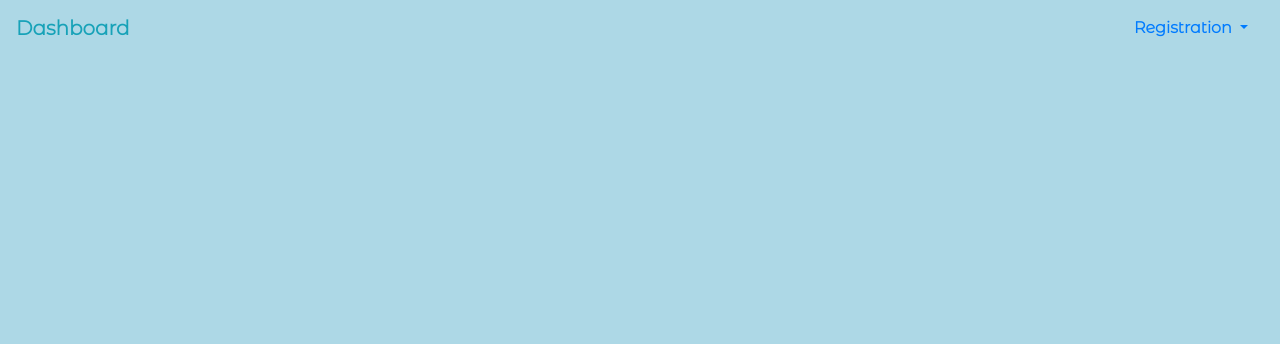
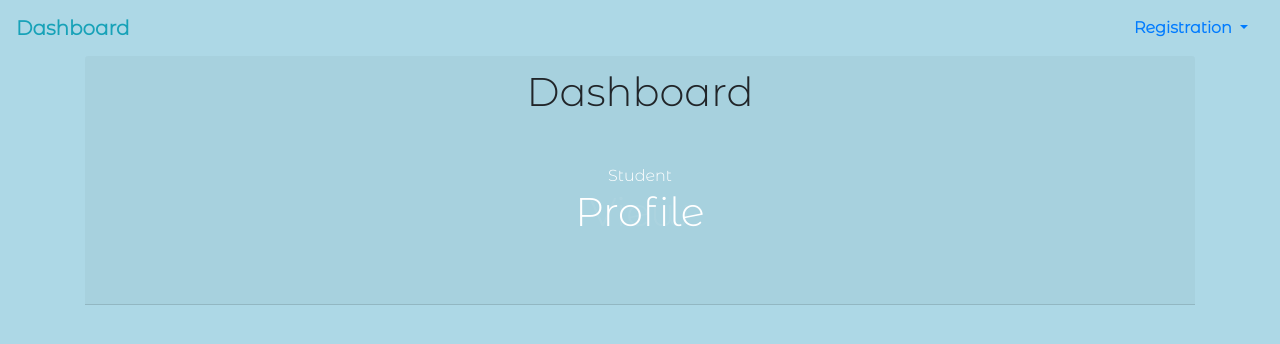
Before and after one commit to usamagamea/dashboard, an Angular app: page / in a window 1280 px wide. Shown: the top 344 px of the page. Built offline with nearby package versions, Linux system fonts and the light colour scheme.

Commit message:
updated in navbar

```diff
--- a/src/app/data.service.ts
+++ b/src/app/data.service.ts
@@ -17,10 +17,10 @@ url:string='https://route-egypt-api.herokuapp.com/';
   currentUser = new BehaviorSubject(null);
 
   saveCurrentUser(){
-    if(localStorage.getItem('token')){
+    localStorage.getItem('token')
       let userToken:any = localStorage.getItem('token');
       this.currentUser.next(jwtDecode(userToken));
-    }
+
   }
 
   getCurrentUser(){
--- a/src/app/inputs.validators.ts
+++ b/src/app/inputs.validators.ts
@@ -1,4 +1,4 @@
-import { AbstractControl, ValidationErrors, ValidatorFn } from "@angular/forms";
+import { AbstractControl, ValidationErrors } from "@angular/forms";
 
 export class InputsValidators {
 
@@ -12,18 +12,16 @@ export class InputsValidators {
     return PASSWORD_REGEXP.test(control.value) ? null : { password: true };
   }
 
+  static phone(control: AbstractControl): ValidationErrors | null {
+    const PHONE_REGEXP = /^\+?\d{1,3}?[- .]?\(?(?:\d{2,3})\)?[- .]?\d\d\d[- .]?\d\d\d\d$/;
+    return PHONE_REGEXP.test(control.value) ? null : { phone: true };
+  }
+
+
+
   static EnglishOnly(control: AbstractControl): ValidationErrors | null {
     const ENGLISH_REGEXP = /^[a-zA-Z ]*$/;
     return ENGLISH_REGEXP.test(control.value) ? null : { EnglishOnly: true };
   }
 
-  static phone(control: AbstractControl): ValidationErrors | null {
-    const PHONE_REGEXP = /^[0-9]{10}$/;
-    return PHONE_REGEXP.test(control.value) ? null : { phone: true };
-  }
-
-  static zip(control: AbstractControl): ValidationErrors | null {
-    const ZIP_REGEXP = /^[0-9]{5}$/;
-    return ZIP_REGEXP.test(control.value) ? null : { zip: true };
-  }
 }
--- a/src/app/navbar/navbar.component.html
+++ b/src/app/navbar/navbar.component.html
@@ -1,8 +1,10 @@
-  <nav class="navbar navbar-expand-lg navbar-light ">
+
+<nav class="navbar navbar-expand-lg">
     <a class="navbar-brand text-info"> <span *ngIf="!isLogin"> Dashboard  </span>
       <strong *ngIf="isLogin"> {{shortname()}} </strong>
      </a>
-    <div class="collapse navbar-collapse" id="navbarSupportedContent">
+
+    <div class="navbar-collapse" id="navbarSupportedContent">
       <ul class="navbar-nav mr-auto">
         <li class="nav-item active">
           <a class="nav-link" *ngIf="isLogin" (click)="setTitle('student list')" routerLink="lazy/list">Students
@@ -15,8 +17,9 @@
         <li class="nav-item">
           <a class="nav-link" *ngIf="isLogin" (click)="setTitle('student view')" routerLink="lazy/view">student view</a>
         </li>
+
       </ul>
-      <li class="nav-item dropdown">
+      <li class="nav-item dropdown ">
         <a class="nav-link dropdown-toggle" id="navbarDropdown" role="button" data-toggle="dropdown"
           aria-expanded="false">
           Registration
@@ -27,5 +30,42 @@
           <a class="nav-link" *ngIf="isLogin" (click)="isLogout()"> log out </a>
         </div>
       </li>
+
     </div>
+
   </nav>
+
+
+<div class="container ">
+<div  class="card-header">
+<div class="col-md-12">
+<h1 class="text-center"> <span *ngIf="!isLogin"> {{title}} </span>  <strong *ngIf="isLogin"> {{fullName()}}  </strong>  </h1>
+</div>
+
+
+
+  <div id="carouselExampleFade" class="carousel slide carousel-fade my-5" data-ride="carousel">
+    <div class="carousel-inner">
+      <div class="text-center text-white">Student</div>
+      <div class="carousel-item active">
+      <h1 class="text-center text-white"> profile</h1>
+      </div>
+      <div class="carousel-item">
+
+        <h1 class="text-center text-white"> View</h1>
+      </div>
+      <div class="carousel-item">
+      <h1 class="text-center text-white"> list</h1>
+      </div>
+    </div>
+    <!-- <button class="carousel-control-prev" type="button" data-target="#carouselExampleFade" data-slide="prev">
+      <span class="carousel-control-prev-icon" aria-hidden="true"></span>
+      <span class="sr-only">Previous</span>
+    </button> -->
+    <!-- <button class="carousel-control-next" type="button" data-target="#carouselExampleFade" data-slide="next">
+      <span class="carousel-control-next-icon" aria-hidden="true"></span>
+      <span class="sr-only">Next</span>
+    </button> -->
+  </div>
+</div>
+<!-- </div> -->
--- a/src/app/navbar/navbar.component.ts
+++ b/src/app/navbar/navbar.component.ts
@@ -10,6 +10,7 @@ import { DataService } from '../data.service';
 export class NavbarComponent implements OnInit {
   isLogin: boolean = false;
   currentUser: any = null;
+  title="dashboard";
 
   constructor(private titleService: Title, private _DataService: DataService) {
     _DataService.currentUser.subscribe(() => {
@@ -20,6 +21,8 @@ export class NavbarComponent implements OnInit {
       }
     });
   }
+
+
   shortname(){
     if(this.currentUser){
       return this.currentUser?.first_name.substring(0,5) + ' .' + this.currentUser?.last_name.substring(0,3);
@@ -27,6 +30,15 @@ export class NavbarComponent implements OnInit {
       return '';
     }
   }
+
+  fullName(){
+     if(this.currentUser){
+        return this.currentUser?.first_name + ' ' + this.currentUser?.last_name;
+     }else{
+        return '';
+     }
+    }
+
 
 display(){
   this. _DataService.getCurrentUser().subscribe(
@@ -49,10 +61,13 @@ display(){
     this.titleService.setTitle(newTitle);
   }
 
+
   ngOnInit() {
-    this.titleService.setTitle('Navbar');
+    this.titleService.setTitle('Dashboard');
     setTimeout(() =>{
       this.display();
     }, 2000);
   }
+
+
 }
```
